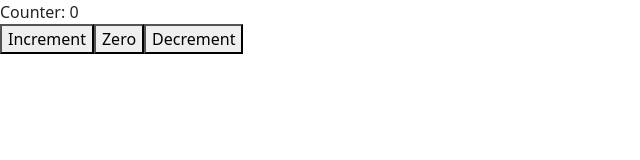
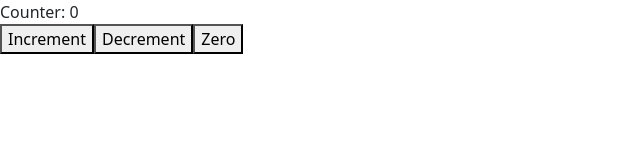
Before and after one commit to Seenu1702/myprofile, a React (Vite) app: page / in a window 1280 px wide. Shown: the top 160 px of the page, without its empty margins (0-640 px from the left). Built offline with nearby package versions, Linux system fonts and the light colour scheme.

Commit message:
creating button component - reusability

```diff
--- a/src/App.jsx
+++ b/src/App.jsx
@@ -1,3 +1,4 @@
+/* eslint-disable react/no-unknown-property */
 /* eslint-disable react/prop-types */
 /*
 Hooks:
@@ -13,6 +14,12 @@ import { useState } from "react"
 function Display({counter}) {
   return(
     <div>Counter: {counter}</div>
+  )
+}
+
+function Button({text,handleClick}){
+  return(
+    <button onClick={handleClick}>{text}</button>
   )
 }
 
@@ -38,9 +45,9 @@ function App() {
   return (
     <div>
       <Display counter = { counter }/>
-      <button onClick={incrementHandler}>Increment</button>
-      <button onClick={zeroHandler}>Zero</button>
-      <button onClick={decrementHandler}>Decrement</button>
+      <Button text = "Increment" handleClick = {incrementHandler}/>
+      <Button text = "Decrement" handleClick = {decrementHandler}/>
+      <Button text = "Zero" handleClick = {zeroHandler}/>
     </div>
   )
 }
```
